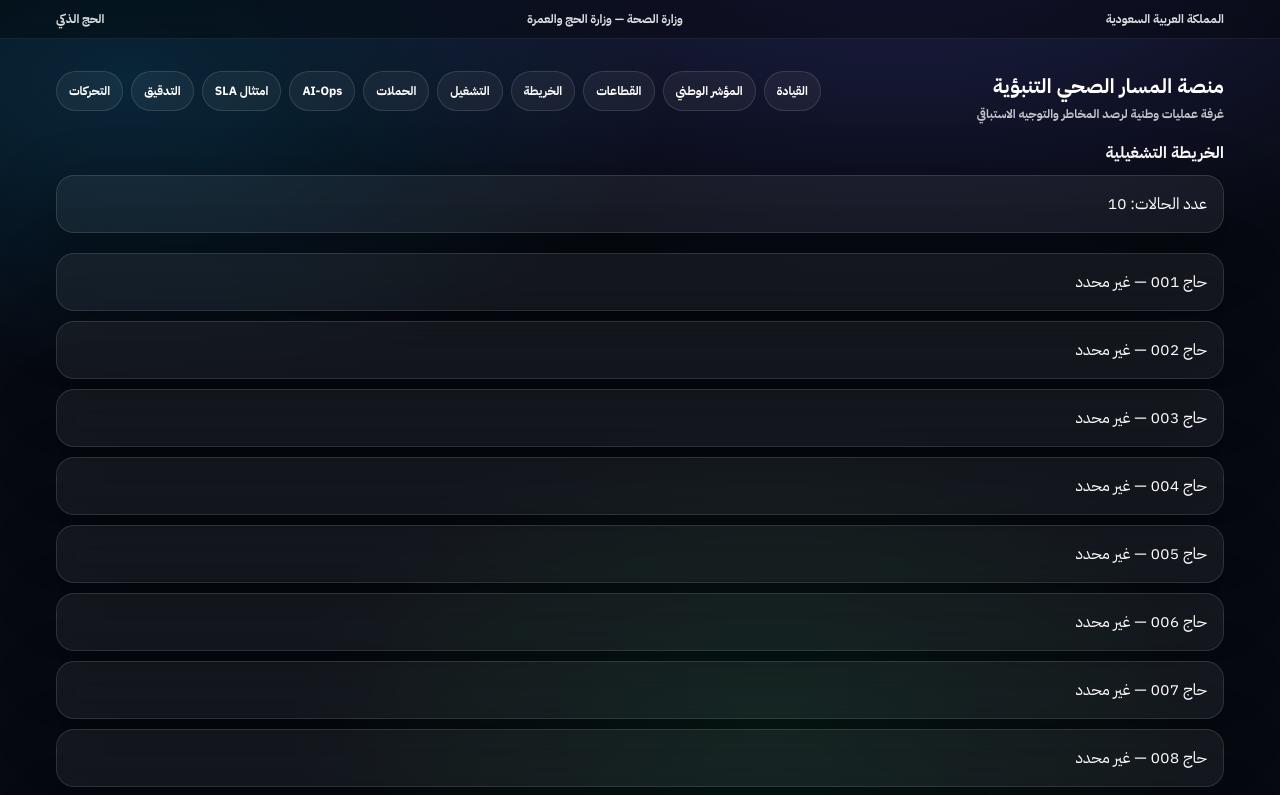
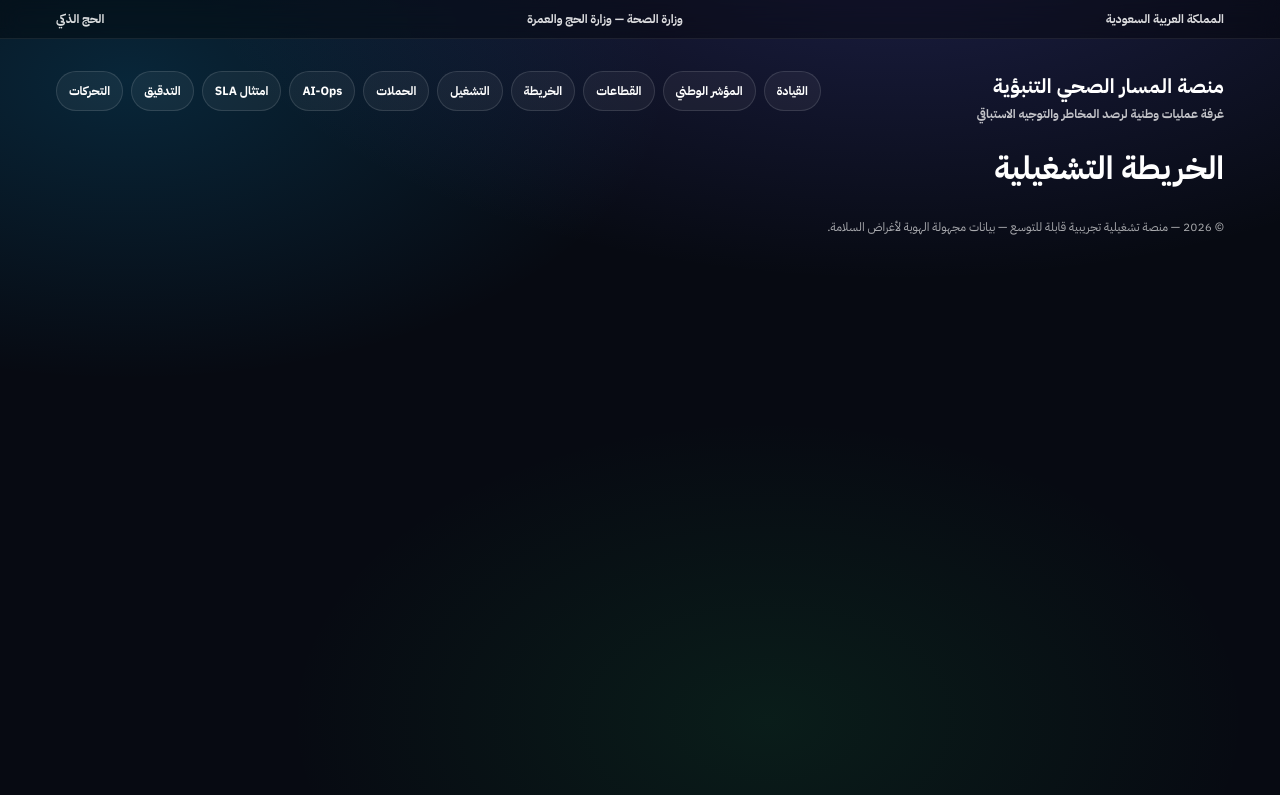
Before and after one commit to jkg9rmd8td-blip/hajj-health-monitoring, a Next.js app: page /map in a window 1280 px wide. Shown: the top 795 px of the page. Built offline with nearby package versions, Linux system fonts and the light colour scheme.

Commit message:
Update page.js

```diff
--- a/app/map/page.js
+++ b/app/map/page.js
@@ -2,34 +2,10 @@
 
 export const dynamic = "force-dynamic"
 
-import { useEffect, useState } from "react"
-
 export default function MapPage() {
-
-  const [data, setData] = useState([])
-
-  useEffect(() => {
-    fetch("/api/pilgrims", { cache: "no-store" })
-      .then(r => r.json())
-      .then(rows => setData(Array.isArray(rows) ? rows : []))
-      .catch(() => setData([]))
-  }, [])
-
   return (
     <main>
-      <div className="sectionTitle">الخريطة التشغيلية</div>
-
-      <div className="card">
-        عدد الحالات: {data.length}
-      </div>
-
-      <div style={{ marginTop: 20 }}>
-        {data.slice(0, 20).map((p, i) => (
-          <div key={i} className="card" style={{ marginBottom: 10 }}>
-            {p.name ?? p.id ?? "—"} — {p.clinic_location ?? "غير محدد"}
-          </div>
-        ))}
-      </div>
+      <h1>الخريطة التشغيلية</h1>
     </main>
   )
 }
```
